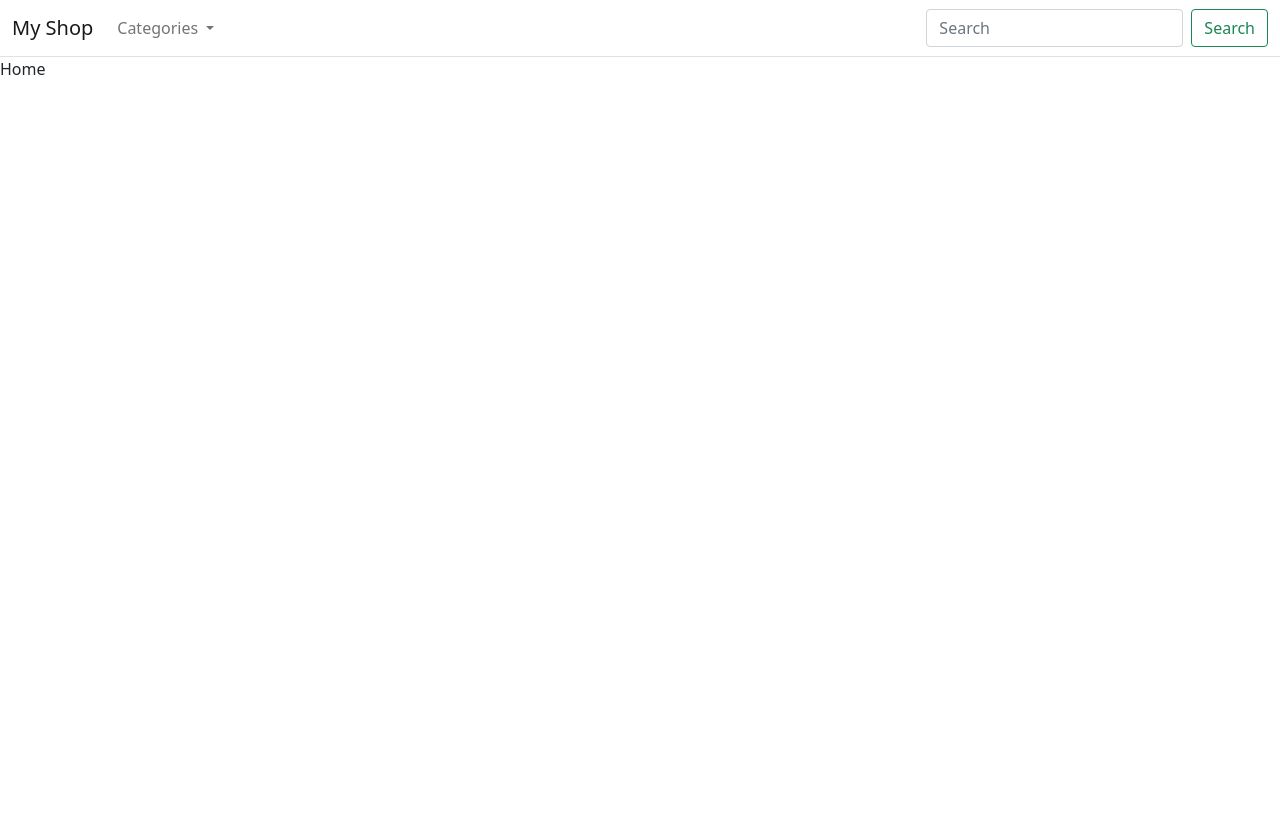
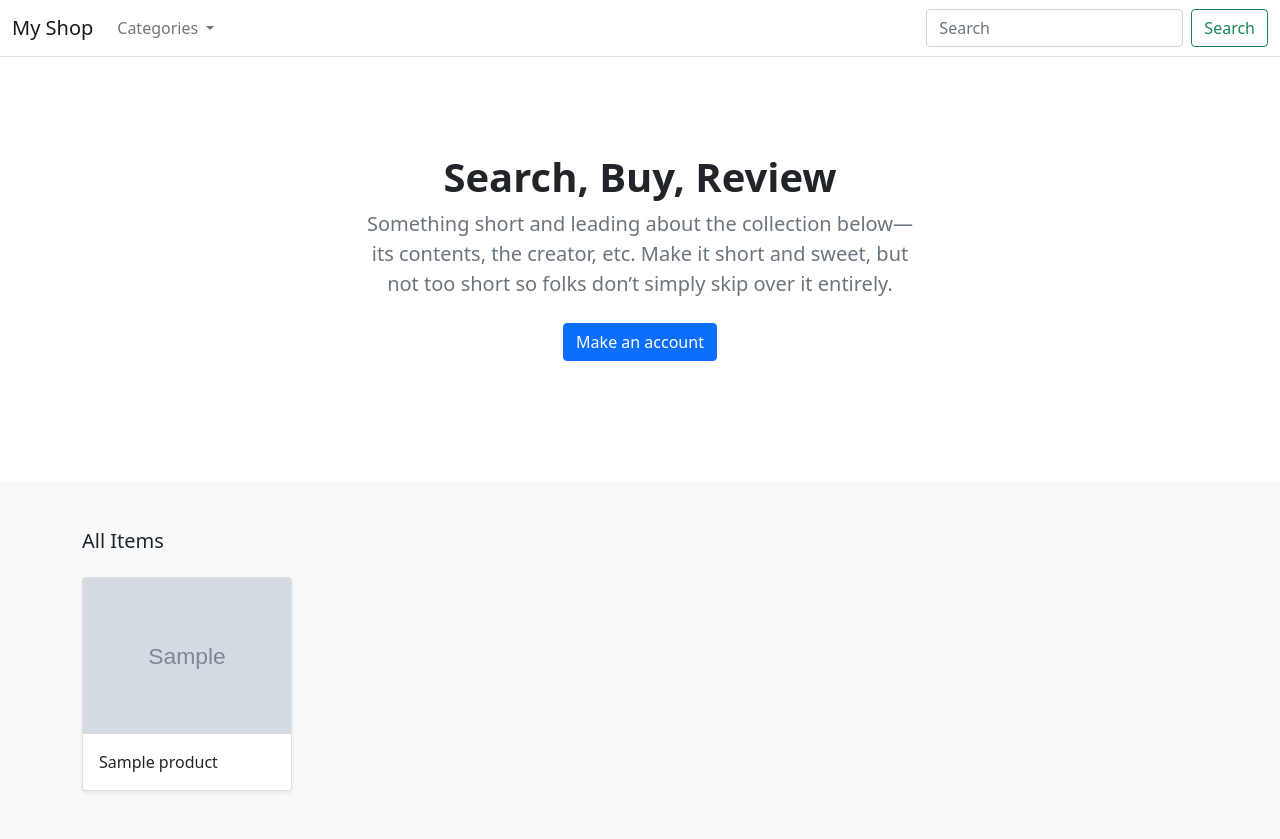
Before and after one commit to amoukhtari/djecommerce, a Django app: page / in a window 1280 px wide. Before the commit the page ends 75 px from the top, so only its background shows below. Run offline with Django 3.2, Linux system fonts and the light colour scheme; tables that the repository leaves empty hold one stand-in row (values such as "Sample post"); grey boxes marked "Sample" are stand-in pictures.

Commit message:
Show all products in homepage

```diff
--- a/templates/catalogue/home.html
+++ b/templates/catalogue/home.html
@@ -3,5 +3,46 @@
 {% block title %}Homepage{% endblock title %}
 
 {% block content %}
-    Home
+<main>
+    <section class="py-5 text-center container">
+        <div class="row py-lg-5">
+            <div class="col-lg-6 col-md-8 mx-auto">
+                <h1 class="h1 fw-bold">Search, Buy, Review</h1>
+                <p class="lead text-muted">Something short and leading about the collection below—its contents, the
+                    creator,
+                    etc. Make it short and sweet, but not too short so folks don’t simply skip over it entirely.</p>
+                <p>
+                    <a href="#" class="btn btn-primary my-2">Make an account</a>
+                </p>
+            </div>
+        </div>
+    </section>
+
+    <div class="album py-5 bg-light">
+        <div class="container">
+
+            <div class="pb-3 h5">All Items</div>
+            <div class="row row-cols-1 row-cols-sm-2 row-cols-md-5 g-3">
+
+                {% for product in products %}
+
+                <div class="col">
+                    <div class="card shadow-sm">
+                        <img class="img-fluid" alt="Responsive image" src="{{ product.image.url }}">
+                        <div class="card-body">
+                            <p class="card-text">
+                                <a class="text-dark text-decoration-none"
+                                    href="{{ product.get_absolute_url }}">{{ product.title }}</a>
+                            </p>
+                        </div>
+                    </div>
+                </div>
+
+                {% endfor %}
+
+            </div>
+        </div>
+    </div>
+
+</main>
 {% endblock content %}
```
